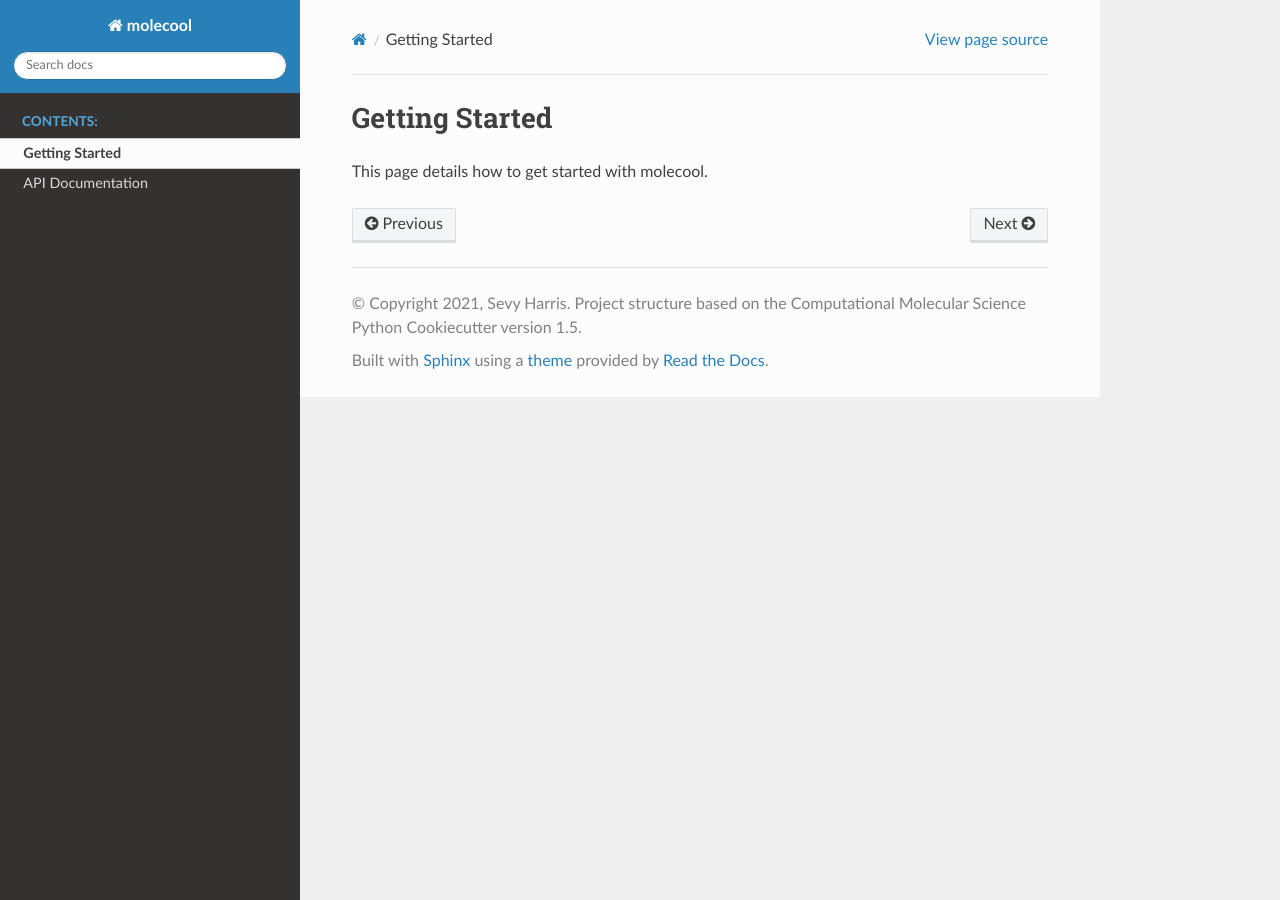
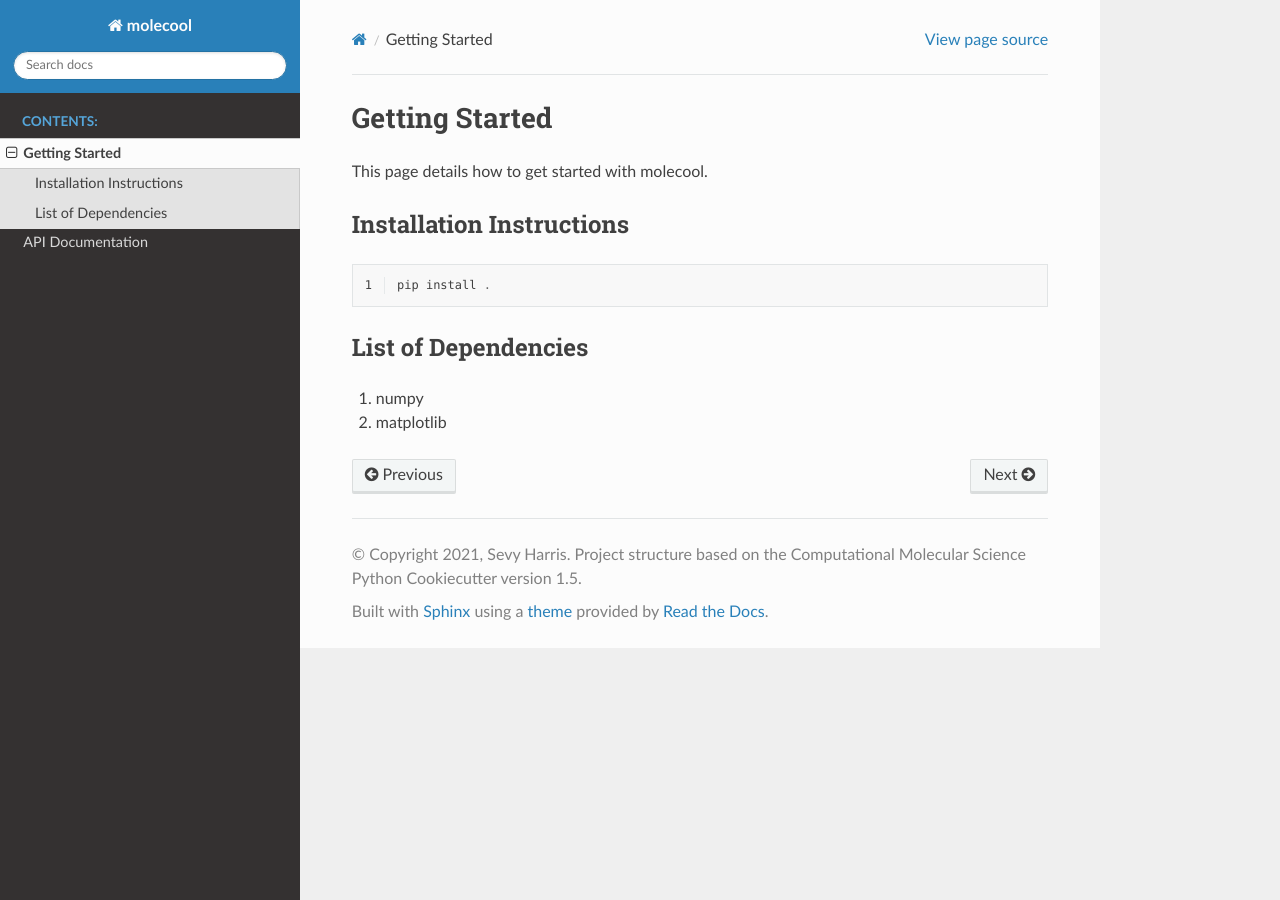
Before and after one commit to sevyharris/molssi_best_practices, a Sphinx documentation site: the page built from docs/getting_started.rst, in a window 1280 px wide. Built offline with Sphinx 7.4.7 and the Read the Docs theme 2.0.0, drawn with Linux system fonts in a browser that asks for light colours; the version number could not be read and is left out.

Commit message:
saving documentation changes

```diff
--- a/docs/getting_started.rst
+++ b/docs/getting_started.rst
@@ -2,3 +2,18 @@ Getting Started
 ===============
 
 This page details how to get started with molecool.
+
+*************************
+Installation Instructions
+*************************
+
+.. code-block:: python
+    :linenos:
+
+    pip install .
+
+********************
+List of Dependencies
+********************
+1. numpy
+2. matplotlib
--- a/docs/index.rst
+++ b/docs/index.rst
@@ -5,6 +5,7 @@
 
 Welcome to molecool's documentation!
 =========================================================
+Molecool is a Python package that can read in pdb files
 
 .. toctree::
    :maxdepth: 2
```
Also changed, not shown: README.md (+1 -1 lines).
